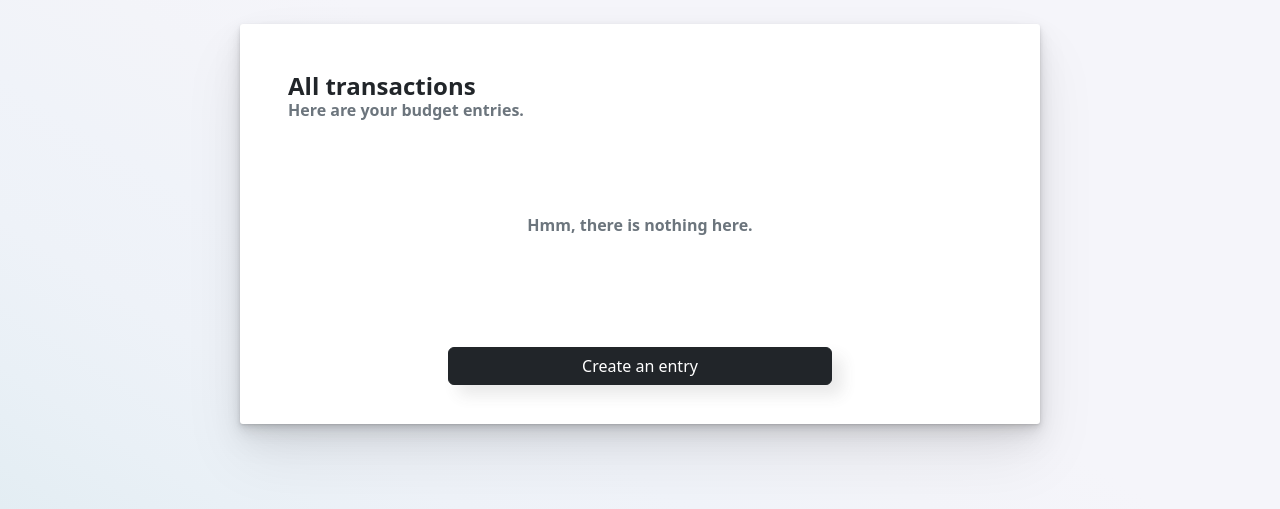
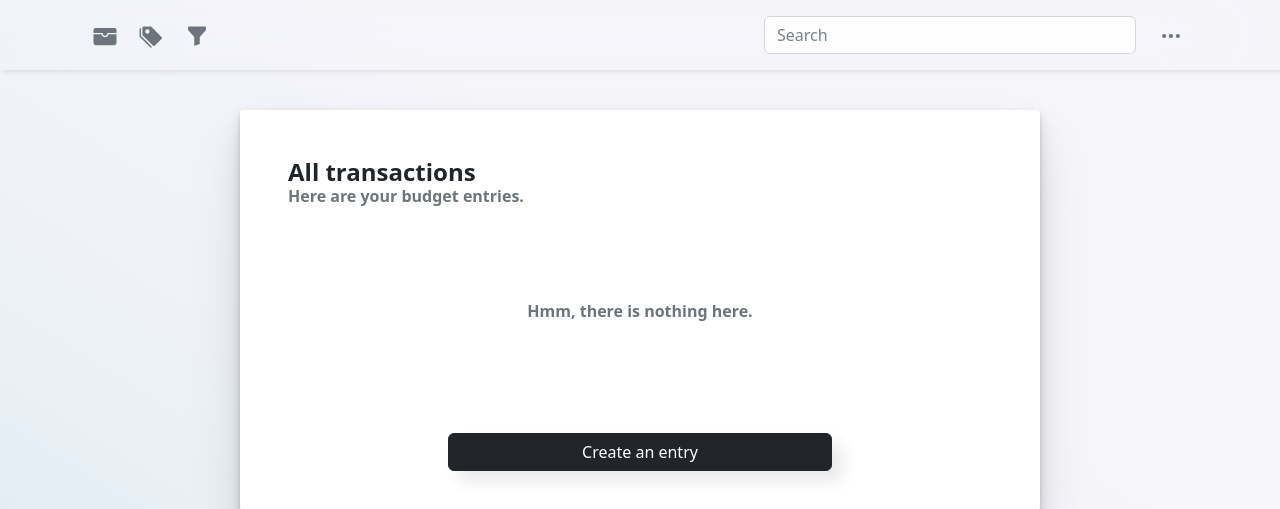
Before and after one commit to andreicsandor/budgeter, a Django app: page / in a window 1280 px wide. Shown: the top 509 px of the page. Run offline with Django 4.2, Linux system fonts and the light colour scheme; the visitor is signed in with stand-in values (Sample User, id 1); data comes from the database, SQL or seed files in the repository; data that the repository does not hold is empty; parts of the project's set-up code (start-up, migrations or seed data) failed here and were passed over; some libraries are stand-ins or nearby versions.

Commit message:
Create main page header

```diff
--- a/rainier/app/templates/home.html
+++ b/rainier/app/templates/home.html
@@ -8,6 +8,65 @@
 
     <!-- Main content of the page -->
     <main role="main">
+
+        <!-- Header -->
+        <header class="py-3 mb-3" id="header" name="header">
+            <div class="container">
+                <div class="d-flex align-items-center">
+                    <!-- Filters & tags dropdowns -->
+                    <ul class="nav col-4 ms-1 me-auto">
+
+                        <!-- Entry types dropdown -->
+                        <div class="button" id="dropdown-types" name="dropdown-types">
+                            <a class="align-items-center link-secondary text-decoration-none" id="button-header" name="button-types" href="#" data-bs-toggle="dropdown" aria-expanded="false">
+                                <svg class="bi me-2" xmlns="http://www.w3.org/2000/svg" width="38" height="23" fill="currentColor" viewBox="0 0 16 16">
+                                    <path d="M1.5 2A1.5 1.5 0 0 0 0 3.5v2h6a.5.5 0 0 1 .5.5c0 .253.08.644.306.958.207.288.557.542 1.194.542.637 0 .987-.254 1.194-.542.226-.314.306-.705.306-.958a.5.5 0 0 1 .5-.5h6v-2A1.5 1.5 0 0 0 14.5 2h-13z"/>
+                                    <path d="M16 6.5h-5.551a2.678 2.678 0 0 1-.443 1.042C9.613 8.088 8.963 8.5 8 8.5c-.963 0-1.613-.412-2.006-.958A2.679 2.679 0 0 1 5.551 6.5H0v6A1.5 1.5 0 0 0 1.5 14h13a1.5 1.5 0 0 0 1.5-1.5v-6z"/>
+                                </svg>
+                            </a>
+                        </div>
+
+                        <!-- Entry categories dropdown -->
+                        <div class="button" id="dropdown-categories" name="dropdown-categories">
+                            <a class="align-items-center link-secondary text-decoration-none" id="button-header" name="button-categories" href="#" data-bs-toggle="dropdown" aria-expanded="false">
+                                <svg class="bi me-2" xmlns="http://www.w3.org/2000/svg" width="38" height="23" fill="currentColor" viewBox="0 0 16 16">
+                                    <path d="M2 2a1 1 0 0 1 1-1h4.586a1 1 0 0 1 .707.293l7 7a1 1 0 0 1 0 1.414l-4.586 4.586a1 1 0 0 1-1.414 0l-7-7A1 1 0 0 1 2 6.586V2zm3.5 4a1.5 1.5 0 1 0 0-3 1.5 1.5 0 0 0 0 3z"/>
+                                    <path d="M1.293 7.793A1 1 0 0 1 1 7.086V2a1 1 0 0 0-1 1v4.586a1 1 0 0 0 .293.707l7 7a1 1 0 0 0 1.414 0l.043-.043-7.457-7.457z"/>
+                                </svg>
+                            </a>
+                        </div>
+
+                        <!-- Advanced filter menu -->
+                        <div class="button" id="show-finder" name="show-finder" data-bs-toggle="window-finder" data-bs-target="#window-finder">
+                            <a class="align-items-center link-secondary text-decoration-none" id="button-header" name="button-filter" href="#" data-bs-toggle="offcanvas" data-bs-target="#window-finder" aria-expanded="false">
+                                <svg class="bi me-2" xmlns="http://www.w3.org/2000/svg" width="38" height="22" fill="currentColor" viewBox="0 0 16 16">
+                                    <path d="M1.5 1.5A.5.5 0 0 1 2 1h12a.5.5 0 0 1 .5.5v2a.5.5 0 0 1-.128.334L10 8.692V13.5a.5.5 0 0 1-.342.474l-3 1A.5.5 0 0 1 6 14.5V8.692L1.628 3.834A.5.5 0 0 1 1.5 3.5v-2z"/>
+                                </svg>
+                            </a>
+                        </div>
+                    </ul>
+
+                    <!-- Search bar -->
+                    <form class="nav col-6 col-lg-4 me-3" id="search-bar" name="search-bar" method="GET" action="." role="search" onsubmit="">
+                        <input class="form-control form-control-suggestions" id="input-search" name="input-search" type="search" data-provide="typeahead" placeholder="Search" aria-label="Search">
+                    </form>
+
+                    <!-- Settings dropdown -->
+                    <div class="nav col-auto">
+                        <a class="align-items-center link-secondary text-decoration-none" id="button-header" name="button-settings" href="#" data-bs-toggle="dropdown" aria-expanded="false">
+                            <svg class="bi me-2" xmlns="http://www.w3.org/2000/svg" width="38" height="22" fill="currentColor" viewBox="0 0 16 16">
+                                <path d="M3 9.5a1.5 1.5 0 1 1 0-3 1.5 1.5 0 0 1 0 3zm5 0a1.5 1.5 0 1 1 0-3 1.5 1.5 0 0 1 0 3zm5 0a1.5 1.5 0 1 1 0-3 1.5 1.5 0 0 1 0 3z"/>
+                            </svg>
+                        </a>
+                        <ul class="dropdown-menu dropdown-menu-end text-small shadow">
+                            <li><a class="dropdown-item" href="/account">Settings</a></li>
+                            <li><hr class="dropdown-divider"></li>
+                            <li><a class="dropdown-item" href="/logout">Log out</a></li>
+                        </ul>
+                    </div>
+                </div>
+            </div>
+        </header>
 
         <!-- Main card -->
         <div class="modal position-static d-block pb-5" tabindex="-1" role="dialog ">
```
